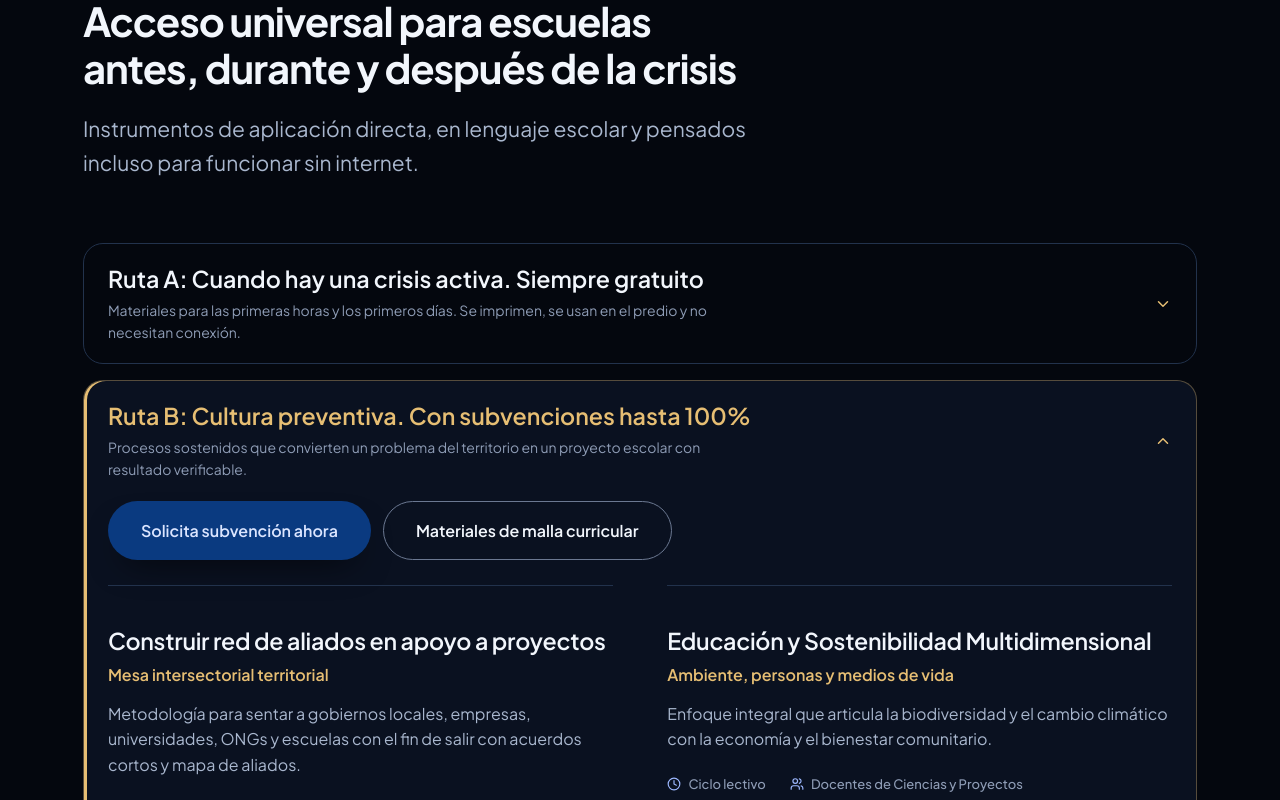
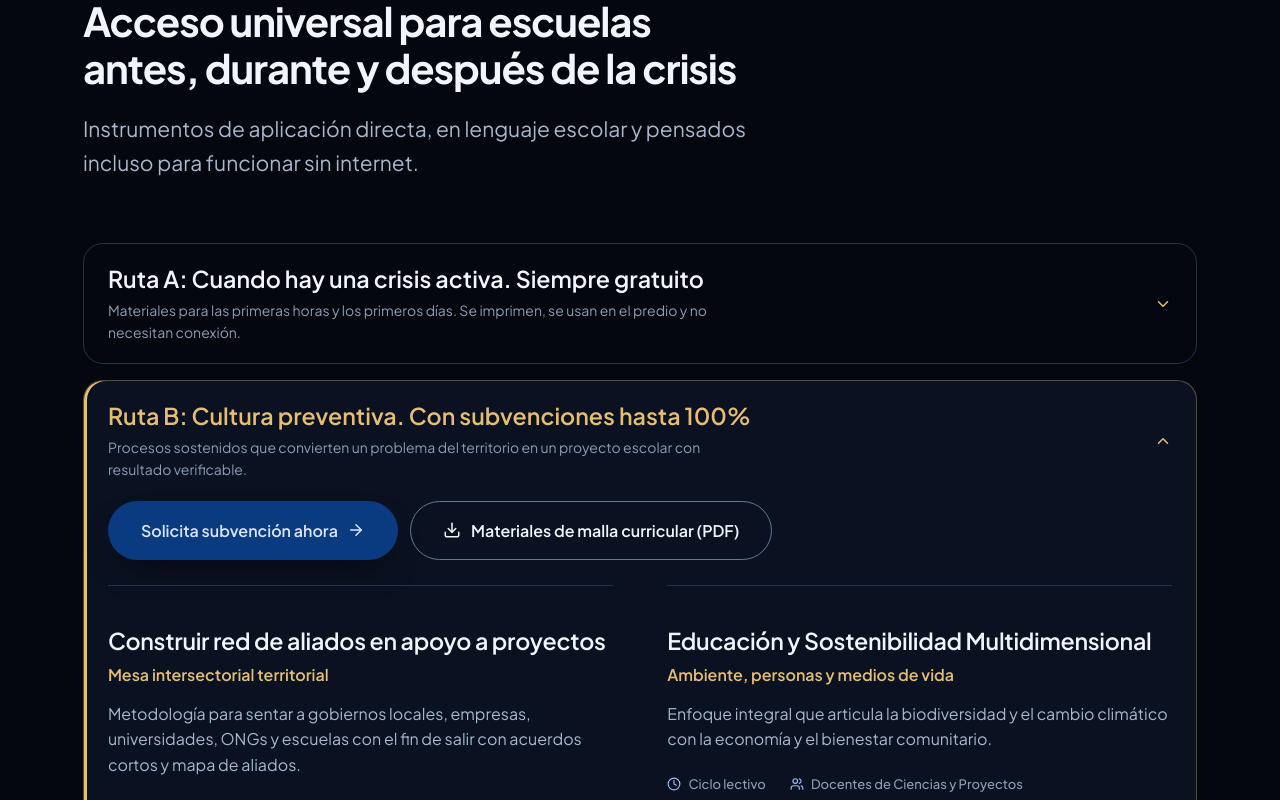
Before and after one commit to shada88/ViveLanding, a Next.js app in the folder frontend/: page / in a window 1280 px wide. Both pictures are taken after a click on the heading 640 px from the left and 4231 px from the top of the page. Shown: the part 3791-4591 px from the top of the page. Built offline with nearby package versions, Linux system fonts and the light colour scheme; no server answers.

Commit message:
feat(crisis-tools): conectar botones de accion en ruta b a participacion y descarga

```diff
--- a/frontend/src/components/sections/CrisisToolsSection.tsx
+++ b/frontend/src/components/sections/CrisisToolsSection.tsx
@@ -1,7 +1,7 @@
 'use client';
 
 import React, { useEffect } from 'react';
-import { ChevronDown, Clock, Download, FileText, Users } from 'lucide-react';
+import { ArrowRight, ChevronDown, Clock, Download, FileText, Users } from 'lucide-react';
 import {
   CANONICAL_CRISIS_TOOLS,
   CRISIS_ROUTES,
@@ -80,12 +80,20 @@ function RouteDisclosure({ route }: { route: CrisisRoute }) {
       <div className={styles.panel} id={`panel-${route.id}`}>
         {route.id === 'process' && (
           <div className={styles.routeActions}>
-            <button type="button" className="btn btn--lg btn--primary">
-              Solicita subvención ahora
-            </button>
-            <button type="button" className="btn btn--lg btn--outline">
-              Materiales de malla curricular
-            </button>
+            <a href="#participar" className="btn btn--lg btn--primary">
+              <span>Solicita subvención ahora</span>
+              <ArrowRight size={18} aria-hidden="true" />
+            </a>
+            <a
+              href="/docs/herramientas/proceso-preparacion-educacion-sostenible.pdf"
+              target="_blank"
+              rel="noopener noreferrer"
+              download
+              className="btn btn--lg btn--outline"
+            >
+              <Download size={18} aria-hidden="true" />
+              <span>Materiales de malla curricular (PDF)</span>
+            </a>
           </div>
         )}
 
```
